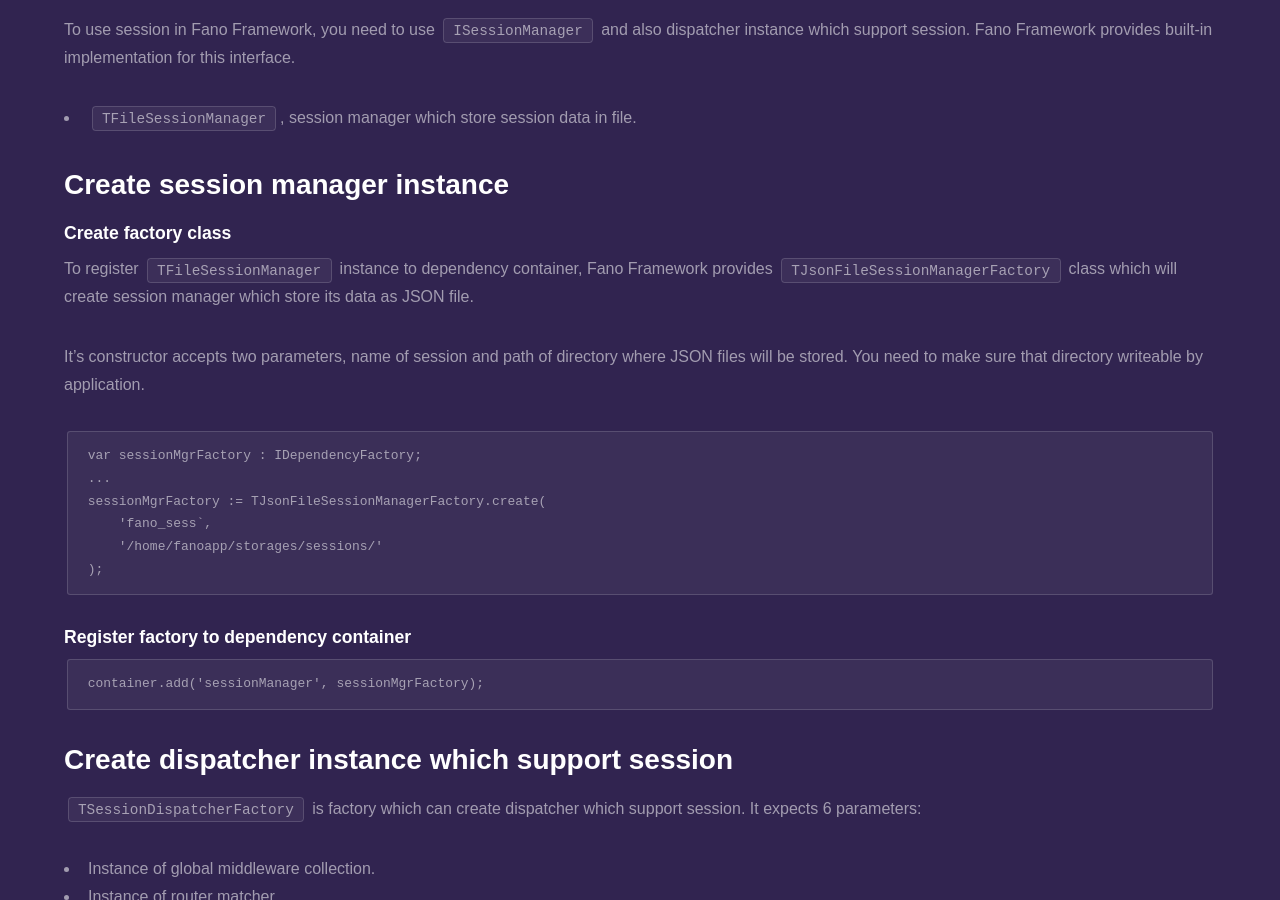
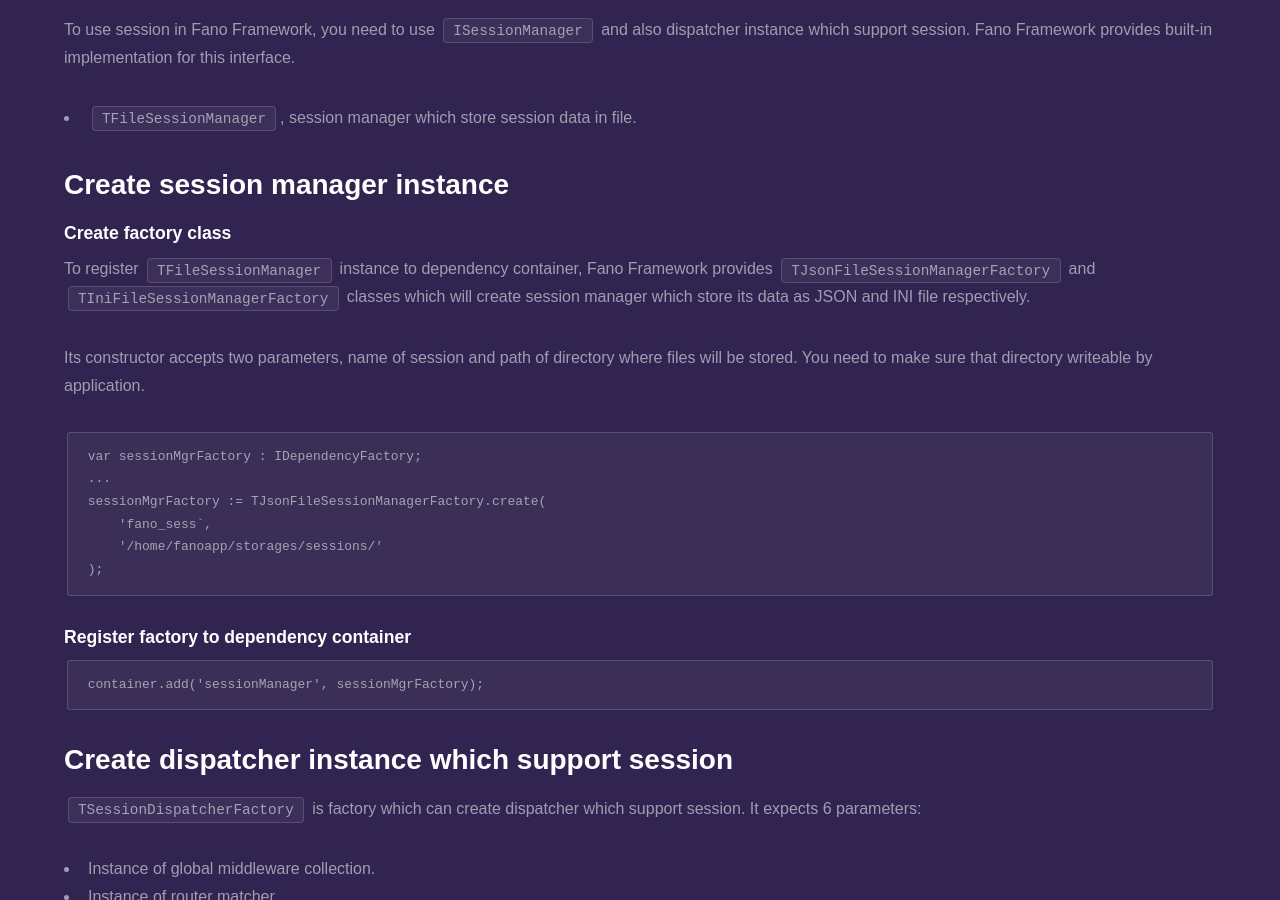
Before and after one commit to fanoframework/fanoframework.github.io, a Jekyll site: the page built from working-with-session/index.md, in a window 1280 px wide and 900 px high, scrolled down 538 px. Built offline with Jekyll 4.4.1, drawn with Linux system fonts in a browser that asks for light colours; our own code applies the rules of GitHub Pages for plain Markdown files.

Commit message:
add reference to ini session manager factory

````diff
--- a/working-with-session/index.md
+++ b/working-with-session/index.md
@@ -24,9 +24,9 @@
 
 ### Create factory class
 
-To register `TFileSessionManager` instance to dependency container, Fano Framework provides `TJsonFileSessionManagerFactory` class which will create session manager which store its data as JSON file.
+To register `TFileSessionManager` instance to dependency container, Fano Framework provides `TJsonFileSessionManagerFactory` and `TIniFileSessionManagerFactory` classes which will create session manager which store its data as JSON and INI file respectively.
 
-It's constructor accepts two parameters, name of session and path of directory where JSON files will be stored. You need to make sure that directory writeable by application.
+Its constructor accepts two parameters, name of session and path of directory where files will be stored. You need to make sure that directory writeable by application.
 
 ```
 var sessionMgrFactory : IDependencyFactory;
````
